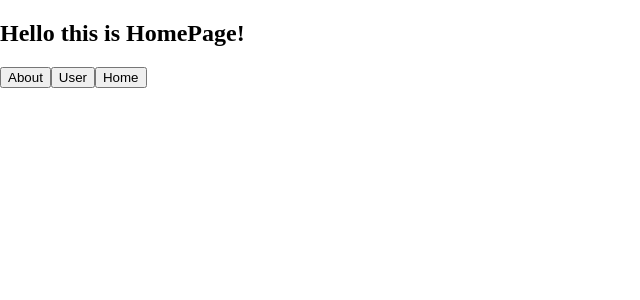
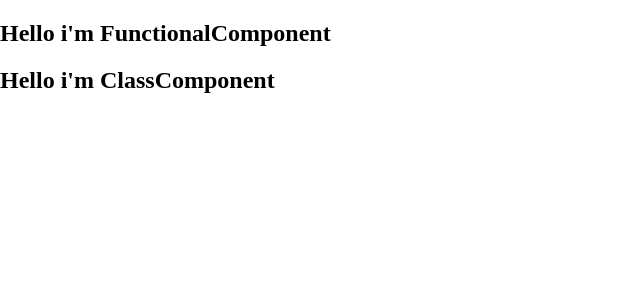
Before and after one commit to tmkasun/react-samples, a React app: page / in a window 1280 px wide. Shown: the top 300 px of the page, without its empty margins (0-640 px from the left). Built offline with nearby package versions, Linux system fonts and the light colour scheme.

Commit message:
Refactor code

```diff
--- a/package.json
+++ b/package.json
@@ -13,14 +13,12 @@
     "babel-loader": "^7.0.0",
     "babel-preset-es2015": "^6.24.1",
     "babel-preset-react": "^6.24.1",
-    "caniuse-api": "^1.6.1",
-    "material-ui": "^0.18.0",
     "prop-types": "^15.5.10",
     "react": "^15.5.4",
     "react-dom": "^15.5.4",
     "react-router": "^4.1.1",
     "react-router-dom": "^4.1.1",
-    "react-tap-event-plugin": "^2.0.1",
     "webpack": "^2.5.0"
-  }
+  },
+  "devDependencies": {}
 }
--- a/src/App.js
+++ b/src/App.js
@@ -6,4 +6,4 @@ import ComponentLifeCycle from './components/ComponentLifeCycle'
 import ComponentProperties from './components/ComponentProperties'
 import ReactRouterSample from './components/ReactRouterSample'
 
-ReactDom.render(<ReactRouterSample/>, document.getElementById("root"));
+ReactDom.render(<ComponentTypes/>, document.getElementById("root"));
```
Also changed, not shown: src/components/RouteApp.js (renamed from src/RouteApp.js), 1 other file (tests, documents, lock files or other folders).
